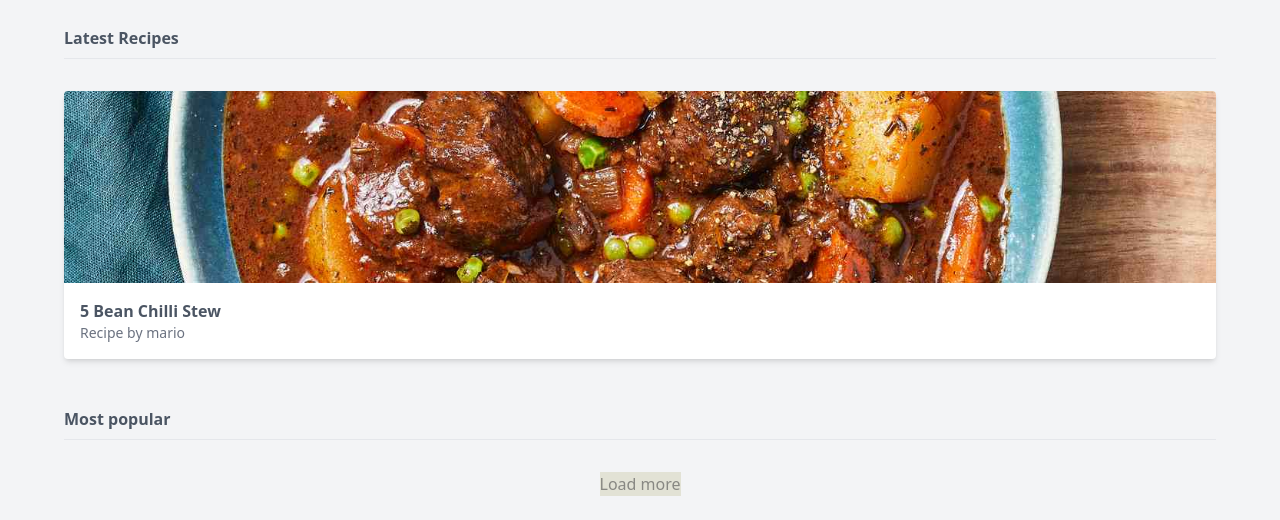
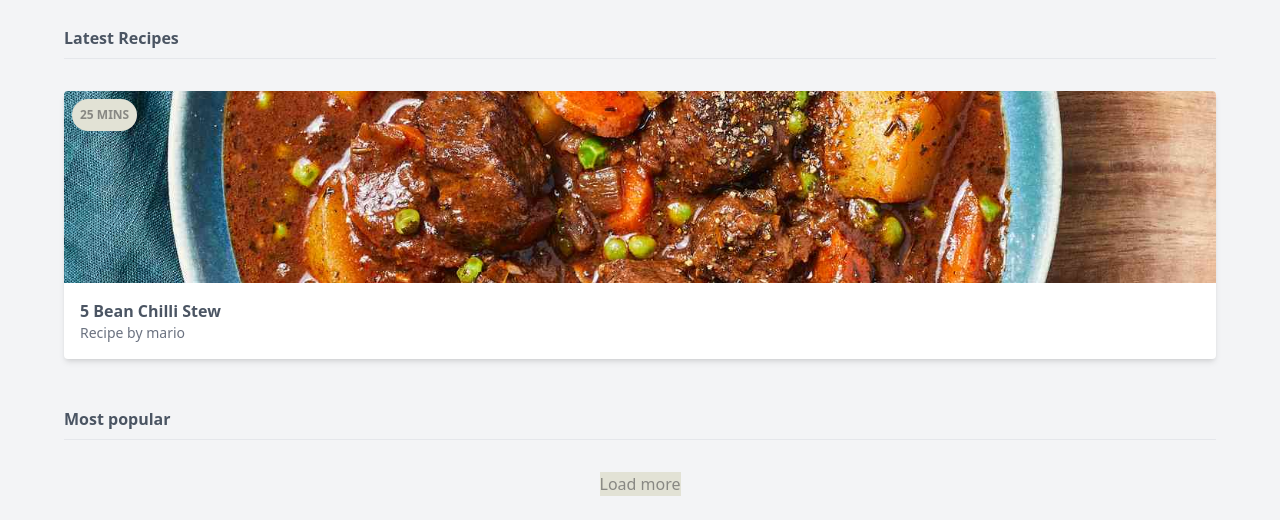
Before and after one commit to RedMoon1177/TailwindCSS-NinjaFood, a website: page public/index.html in a window 1280 px wide. Shown: the part 291-811 px from the top of the page. Drawn offline with Linux system fonts and the light colour scheme; a web font is replaced by a local one.

Commit message:
completed #10 - Badges/ Clocks

```diff
--- a/public/index.html
+++ b/public/index.html
@@ -55,7 +55,7 @@
 
           <div class="mt-8">
             <!--cards do here-->
-            <div class="bg-white rounded overflow-hidden shadow-md">
+            <div class="bg-white rounded overflow-hidden shadow-md relative">
               <img
                 src="img/stew.jpg"
                 alt="stew"
@@ -64,6 +64,11 @@
               <div class="m-4">
                 <span class="font-bold">5 Bean Chilli Stew</span>
                 <span class="block text-gray-500 text-sm">Recipe by mario</span>
+              </div>
+              <div
+                class="bg-secondary-100 text-secondary-200 text-xs uppercase font-bold rounded-full p-2 absolute top-0 ml-2 mt-2"
+              >
+                <span>25 mins</span>
               </div>
             </div>
           </div>
```
Also changed, not shown: public/styles.css.
